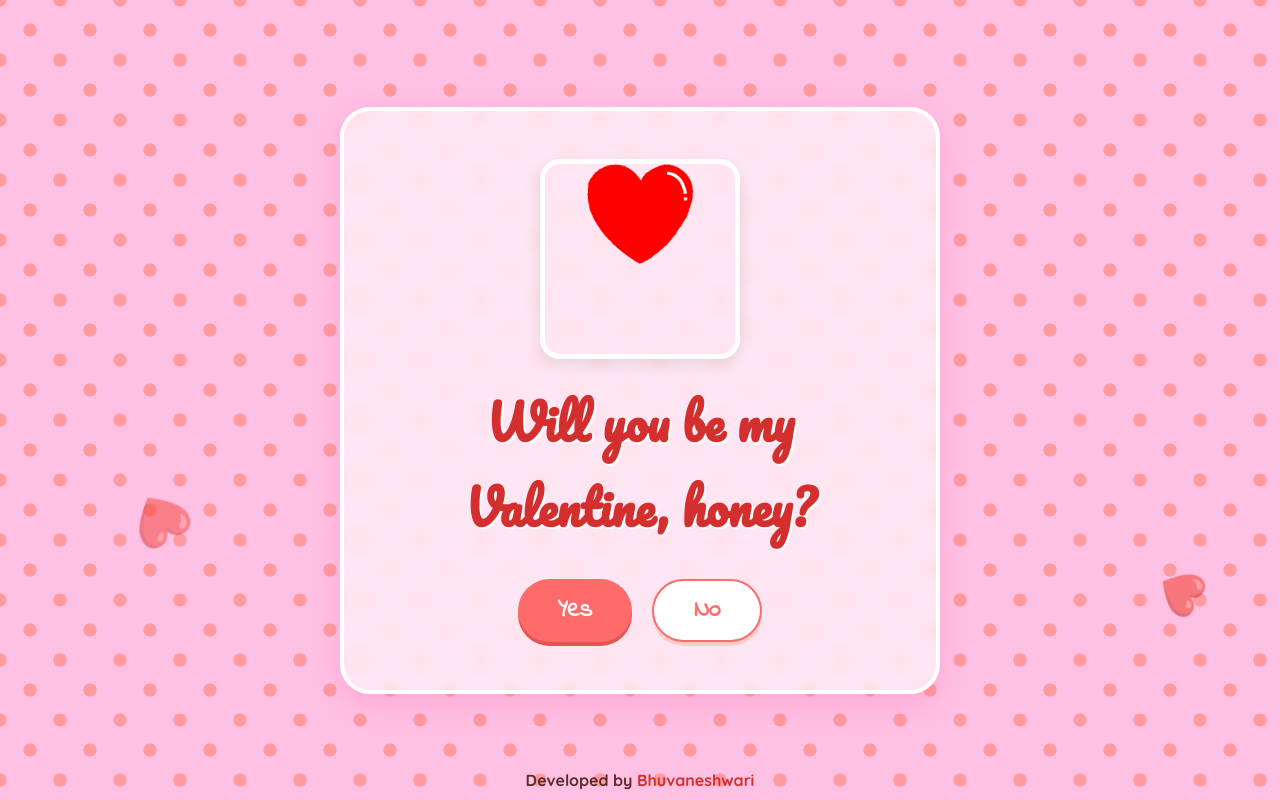
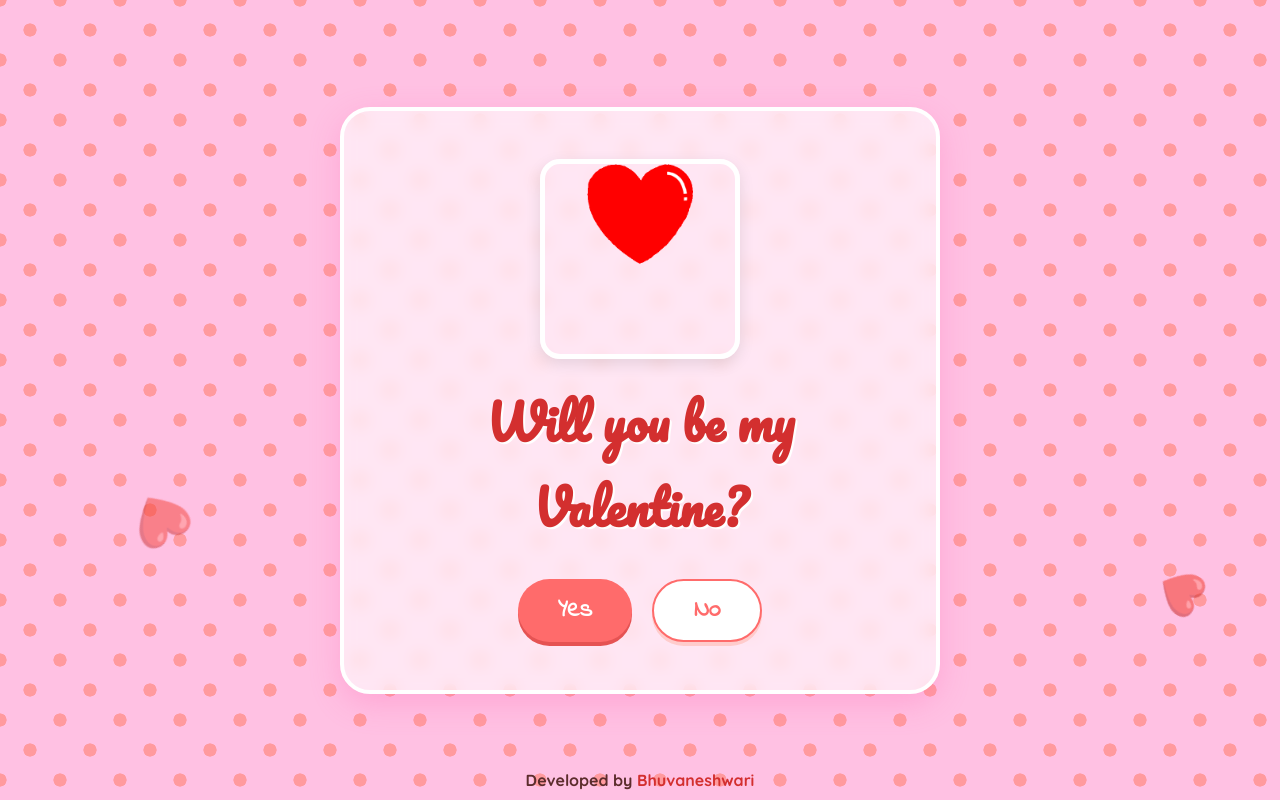
Before and after one commit to Bhuvaneshwari03/be-my-valentine, a website: page index.html in a window 1280 px wide. Drawn offline with Linux system fonts and the light colour scheme.

```diff
--- a/index.html
+++ b/index.html
@@ -24,7 +24,7 @@
           height="200"
         />
       </div>
-      <h1 id="question">Will you be my Valentine, honey?</h1>
+      <h1 id="question">Will you be my Valentine?</h1>
       <div class="buttons">
         <button id="yesBtn" class="btn yes-btn">Yes</button>
         <button id="noBtn" class="btn no-btn">No</button>
```
